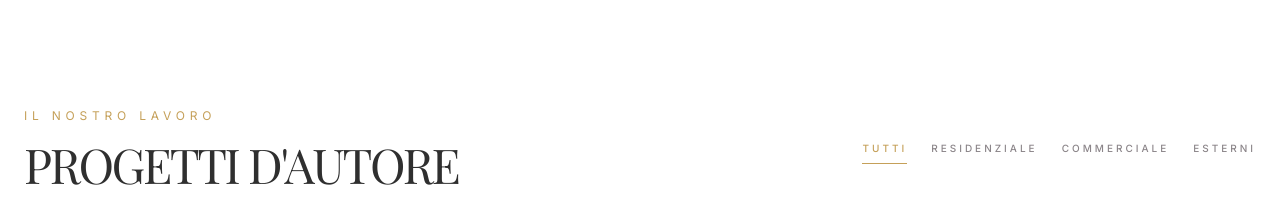
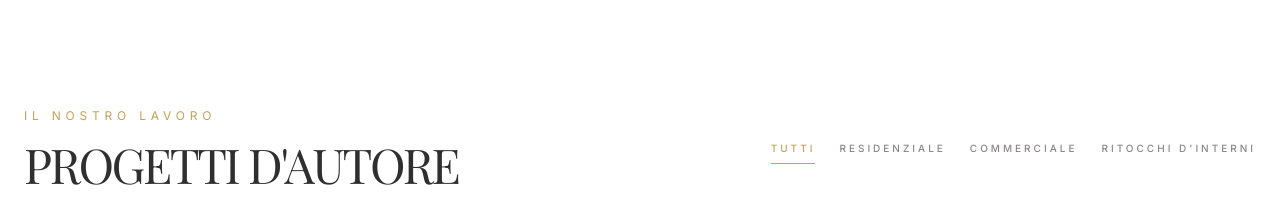
Before and after one commit to grivetto/gigi, a React (Vite) app: page / in a window 1280 px wide. Shown: the part 2020-2243 px from the top of the page. Built offline with nearby package versions, Linux system fonts and the light colour scheme; a web font is replaced by a local one.

Commit message:
style: rename Esterni to Ritocchi d'Interni and update project titles

```diff
--- a/src/components/Portfolio.jsx
+++ b/src/components/Portfolio.jsx
@@ -6,15 +6,15 @@ const projects = [
     { id: 1, category: 'Residenziale', title: 'Villa Smeralda', image: '/images/img1.jpeg' },
     { id: 2, category: 'Commerciale', title: 'Atelier Mode', image: '/images/img2.jpeg' },
     { id: 3, category: 'Residenziale', title: 'Penthouse Minimal', image: '/images/img3.jpeg' },
-    { id: 4, category: 'Esterni', title: 'Restauro Facciata', image: '/images/img4.jpeg' },
+    { id: 4, category: 'Ritocchi d\'Interni', title: 'Rifiniture di Pregio', image: '/images/img4.jpeg' },
     { id: 5, category: 'Commerciale', title: 'Luxury Hotel', image: '/images/img5.jpeg' },
     { id: 6, category: 'Residenziale', title: 'Cucina Loft', image: '/images/img6.jpeg' },
-    { id: 7, category: 'Esterni', title: 'Esterni Esclusivi', image: '/images/img7.jpeg' },
+    { id: 7, category: 'Ritocchi d\'Interni', title: 'Dettagli d\'Alta Moda', image: '/images/img7.jpeg' },
     { id: 8, category: 'Commerciale', title: 'Boutique Design', image: '/images/img8.jpeg' },
     { id: 9, category: 'Residenziale', title: 'Appartamento d\'Epoca', image: '/images/img9.jpeg' }
 ];
 
-const categories = ['Tutti', 'Residenziale', 'Commerciale', 'Esterni'];
+const categories = ['Tutti', 'Residenziale', 'Commerciale', 'Ritocchi d\'Interni'];
 
 const Portfolio = () => {
     const [filter, setFilter] = useState('Tutti');
```
